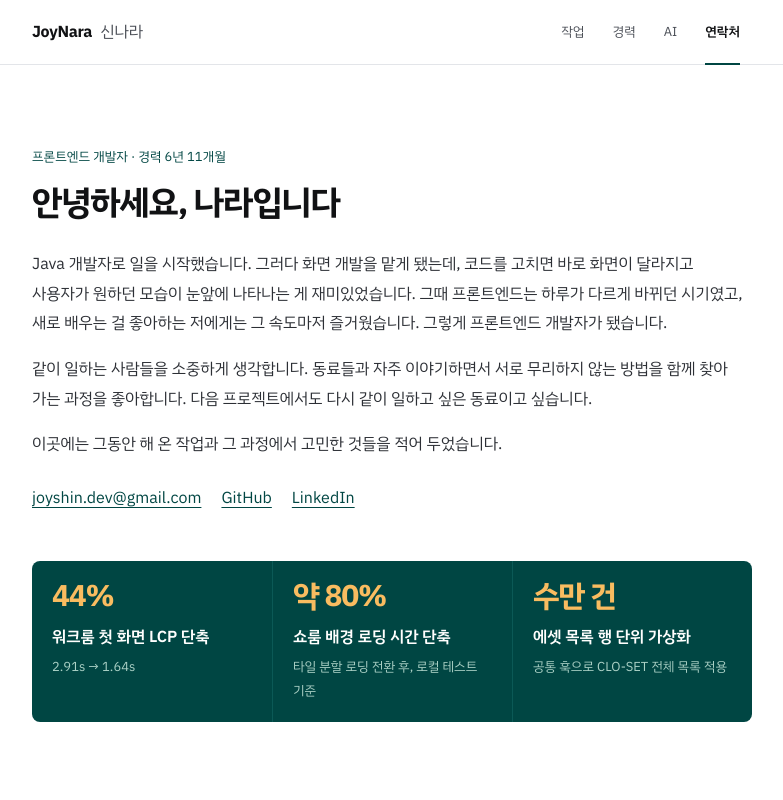
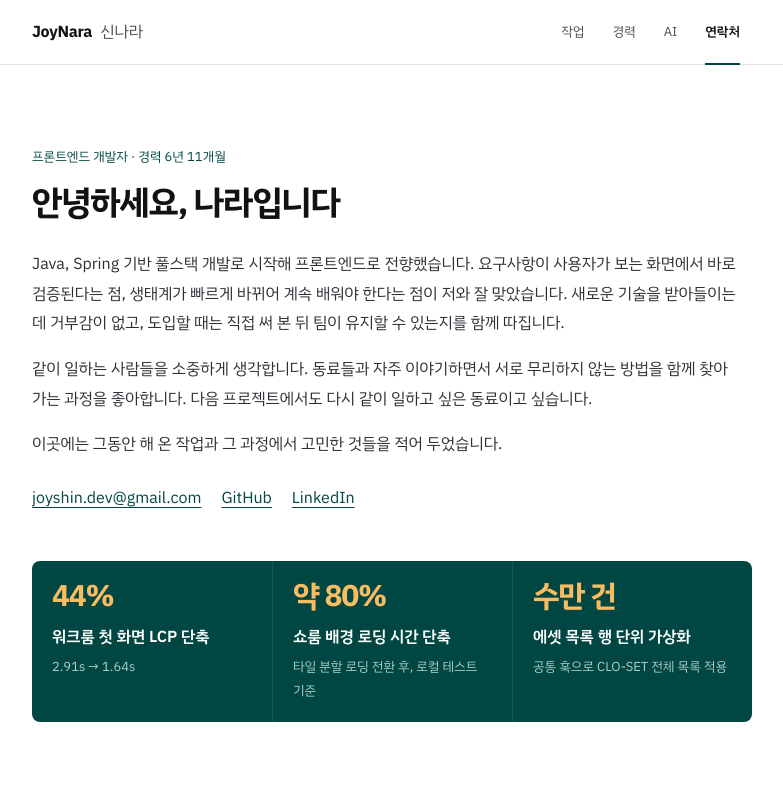
Before and after one commit to JoyNaraShin/joyshin-fe, a React (Vite) app: page / in a window 1280 px wide. Shown: the top 800 px of the page, without its empty margins (248-1031 px from the left). Built offline with nearby package versions, Linux system fonts and the light colour scheme.

Commit message:
홈 소개 첫 문단을 전향 이유 중심으로 다시 쓴다
Co-Authored-By: Claude Opus 5.5 <noreply@anthropic.com>
Claude-Session: https://claude.ai/code/session_01Wrmgii3G1haiAvvBXUgYHP

```diff
--- a/src/features/portfolio/Hero.tsx
+++ b/src/features/portfolio/Hero.tsx
@@ -16,10 +16,10 @@ export function Hero() {
       </h1>
       <div className="mt-6 space-y-4 text-t3 text-pretty leading-[1.85] text-ink-2">
         <p>
-          Java 개발자로 일을 시작했습니다. 그러다 화면 개발을 맡게 됐는데, 코드를 고치면 바로 화면이
-          달라지고 사용자가 원하던 모습이 눈앞에 나타나는 게 재미있었습니다. 그때 프론트엔드는
-          하루가 다르게 바뀌던 시기였고, 새로 배우는 걸 좋아하는 저에게는 그 속도마저 즐거웠습니다.
-          그렇게 프론트엔드 개발자가 됐습니다.
+          Java, Spring 기반 풀스택 개발로 시작해 프론트엔드로 전향했습니다. 요구사항이 사용자가 보는
+          화면에서 바로 검증된다는 점, 생태계가 빠르게 바뀌어 계속 배워야 한다는 점이 저와 잘
+          맞았습니다. 새로운 기술을 받아들이는 데 거부감이 없고, 도입할 때는 직접 써 본 뒤 팀이
+          유지할 수 있는지를 함께 따집니다.
         </p>
         <p>
           같이 일하는 사람들을 소중하게 생각합니다. 동료들과 자주 이야기하면서 서로 무리하지 않는
```
